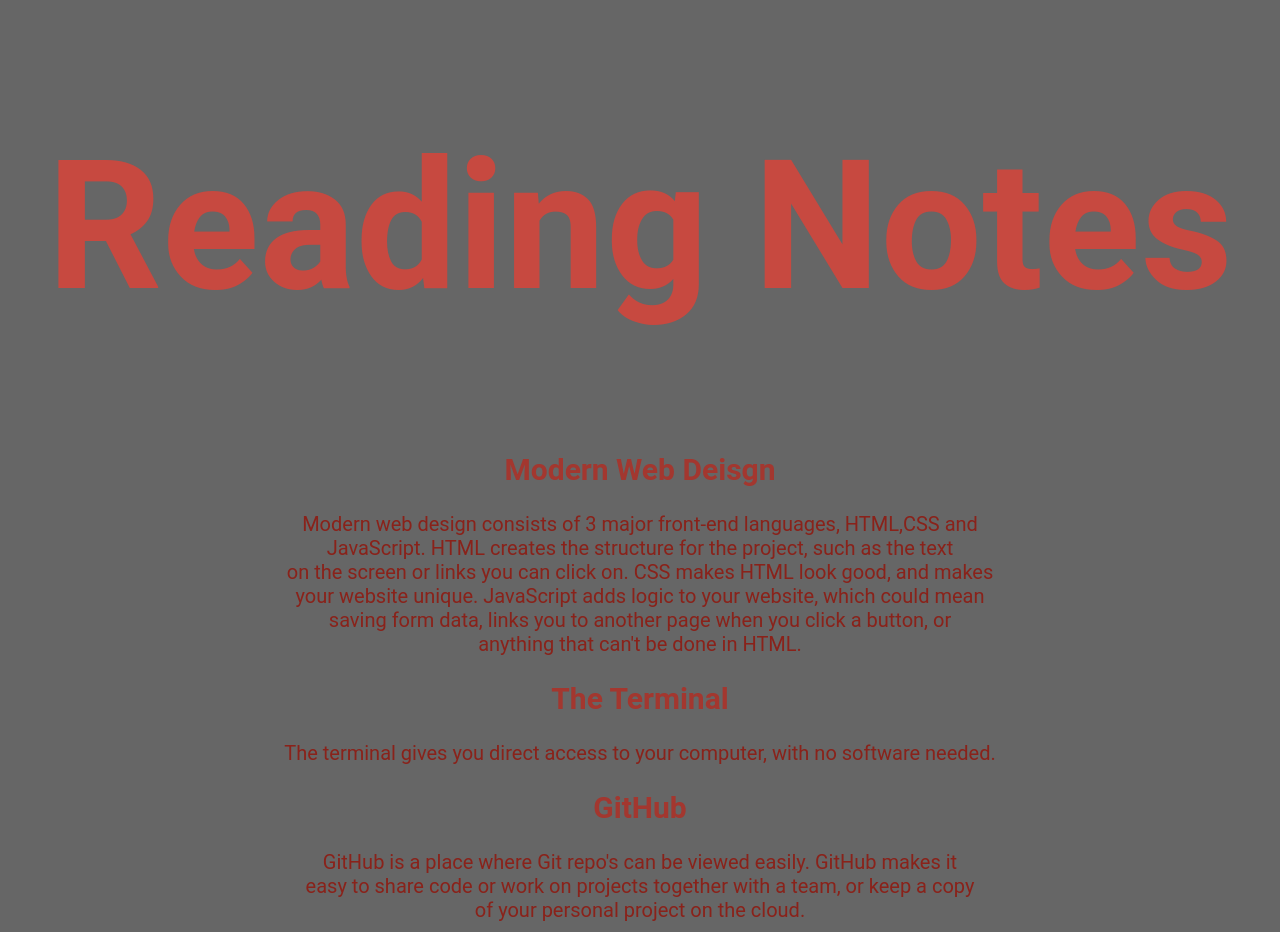
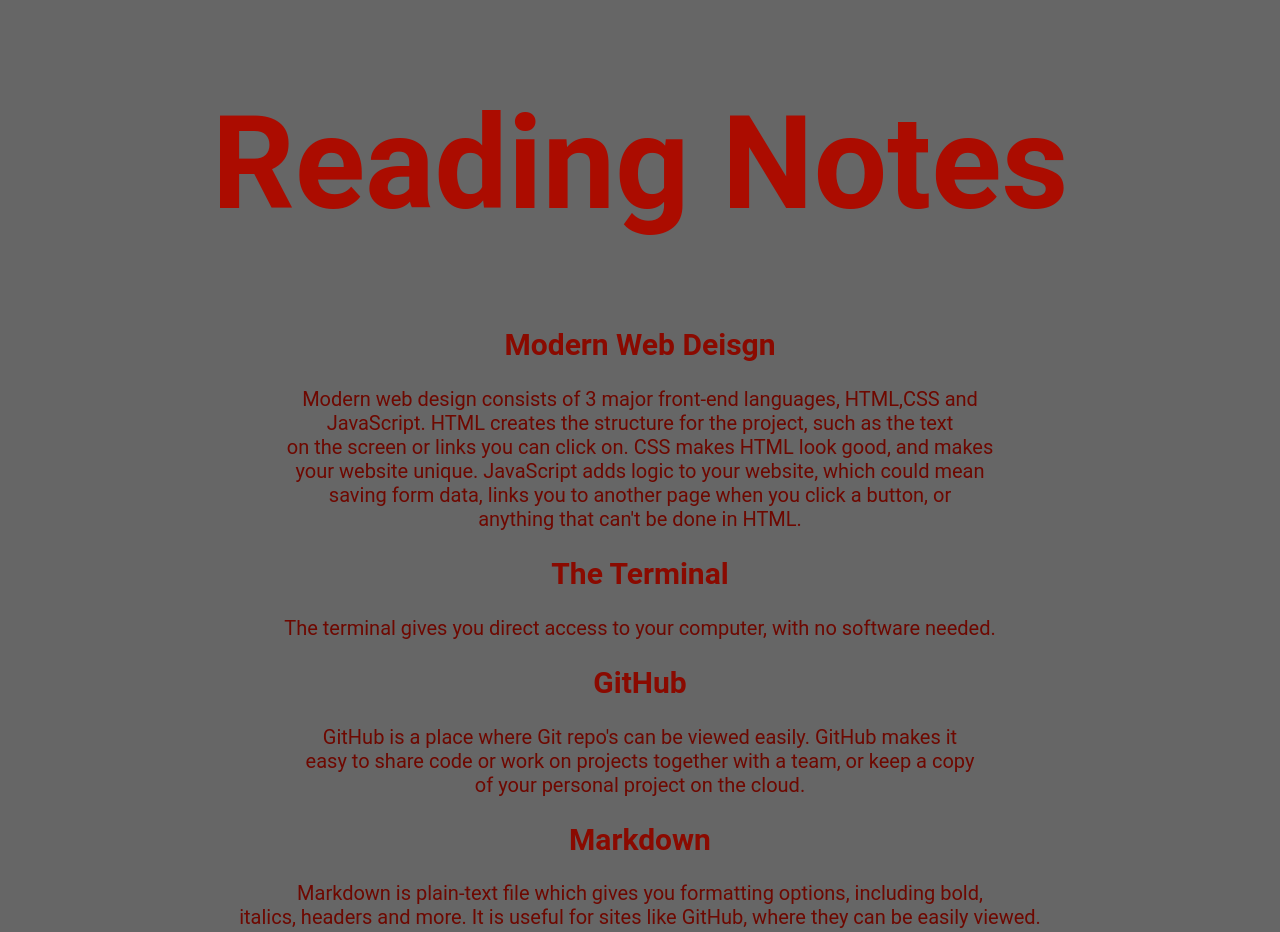
Before and after one commit to webstercz/reading-notes, a plain HTML site: page index.html in a window 1280 px wide. Shown: the top 932 px of the page. Drawn offline with Linux system fonts and the light colour scheme; a web font is replaced by a local one.

Commit message:
Changed colors

```diff
--- a/style.css
+++ b/style.css
@@ -7,14 +7,14 @@
   font-family: Roboto;
 }
 h1 {
-  font-size: 180px;
-  color: #c74940;
+  font-size: 130px;
+  color: #ab0c00;
 }
 h2 {
   font-size: 30px;
-  color: #a3372f;
+  color: #8a0a00;
 }
 p {
   font-size: 20px;
-  color: #8a221a;
+  color: #6e0800;
 }
```
